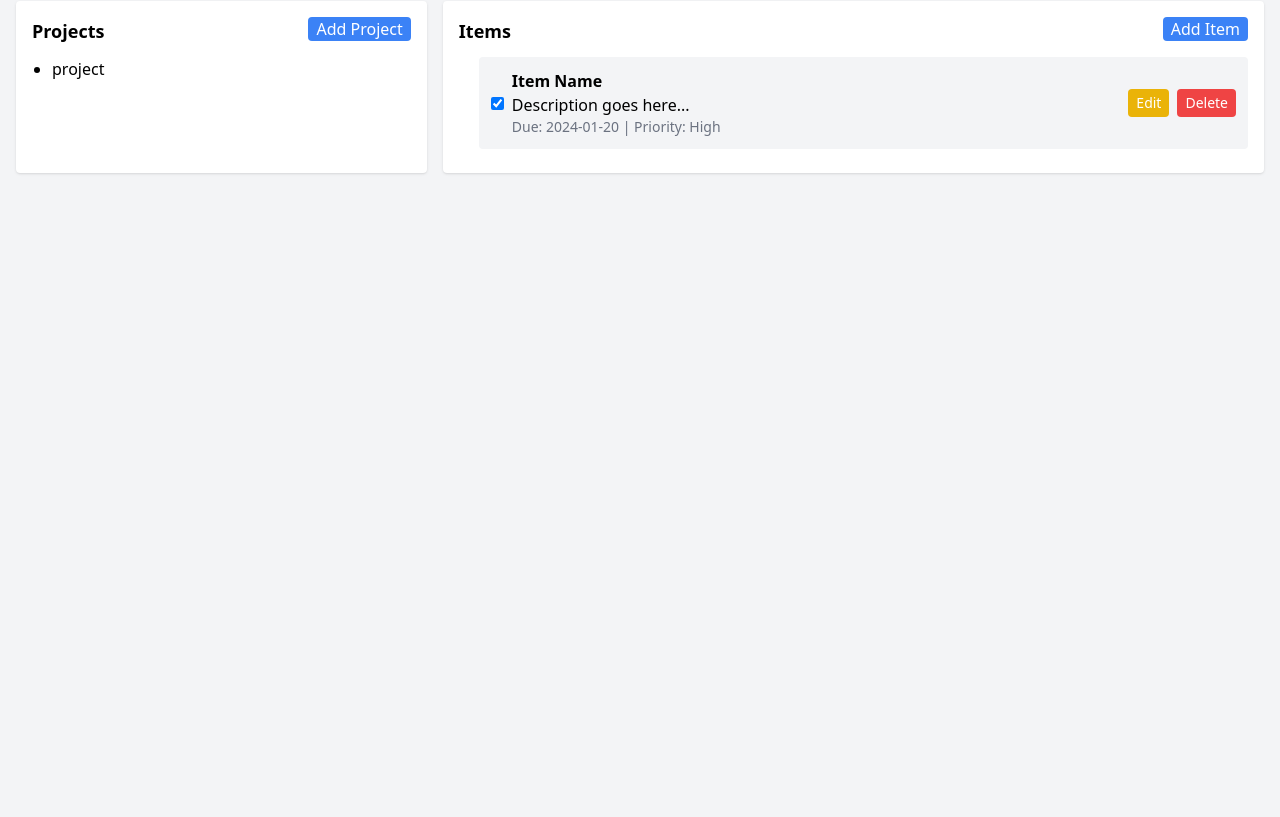
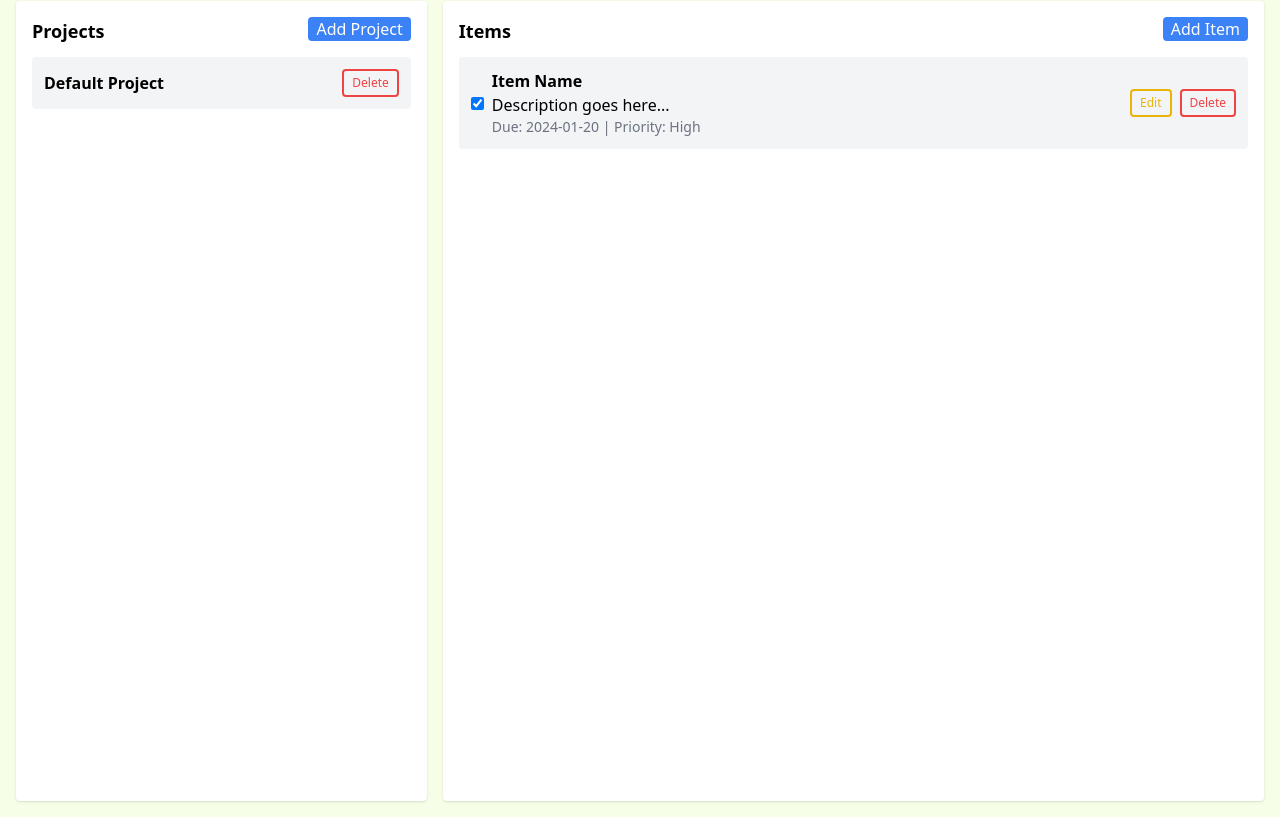
Before and after one commit to mantesso/odin-to-do, a website built with webpack: page dist/index.html in a window 1280 px wide. Shown: the part 67-884 px from the top of the page. Before the commit the page ends 800 px from the top, so only its background shows below. Built offline with nearby package versions, Linux system fonts and the light colour scheme.

Commit message:
design changes

```diff
--- a/dist/index.html
+++ b/dist/index.html
@@ -6,20 +6,29 @@
     <meta name="viewport" content="width=device-width, initial-scale=1.0" />
     <title>Odin to-do</title>
   </head>
-  <body class="bg-gray-100">
+  <body class="bg-lime-50">
     <div class="container mx-auto p-4">
         <h1 class="text-3xl font-bold mb-4">Todo App</h1>
 
 
-        <div class="flex gap-4">
+        <div class="flex gap-4 h-dvh">
 
             <div class="w-1/3 bg-white p-4 rounded shadow">
               <div class="flex justify-between w-full">
                 <h2 class="text-lg font-semibold mb-2">Projects</h2>
                 <button class="bg-blue-500 text-white px-2 py-1text-base rounded mb-4" onclick="openProjectForm()">Add Project</button>
               </div>
-                <ul id="projectList" class="list-disc pl-5">
-                  <li>project</li>
+                <ul id="projectList" class="list-disc">
+                  <li class="flex items-center justify-between bg-gray-100 p-3 rounded mb-2">
+                    <div class="flex items-center">
+                        <div class="">
+                            <p class="font-semibold">Default Project</p>
+                        </div>
+                    </div>
+                    <div class="flex items-center">
+                        <button class="border-2 border-red-500 text-red-500 px-2 py-1 text-xs rounded" onclick="deleteItem(/* itemId */)">Delete</button>
+                    </div>
+                </li>
                 </ul>
             </div>
 
@@ -29,7 +38,7 @@
                  <h2 class="text-lg font-semibold mb-2">Items</h2>
                  <button class="bg-blue-500 text-white px-2 py-1text-base rounded mb-4" onclick="openItemForm()">Add Item</button>
                 </div>
-                <ul id="itemList" class="list-disc pl-5">
+                <ul id="itemList" class="list-disc">
                   <li class="flex items-center justify-between bg-gray-100 p-3 rounded mb-2">
                     <div class="flex items-center">
                         <input type="checkbox" class="mr-2" onclick="toggleCompleteStatus(/* itemId */)" /* Check if completed: */ checked> <!-- Dynamically set checked based on item's completion status -->
@@ -39,9 +48,9 @@
                             <p class="text-sm text-gray-500">Due: 2024-01-20 | Priority: High</p>
                         </div>
                     </div>
-                    <div class="flex items-center">
-                        <button class="bg-yellow-500 text-white px-2 py-1 mr-2 text-sm rounded" onclick="editItem(/* itemId */)">Edit</button>
-                        <button class="bg-red-500 text-white px-2 py-1 text-sm rounded" onclick="deleteItem(/* itemId */)">Delete</button>
+                    <div class="flex items-center space-x-2">
+                        <button class="border-2 border-yellow-500 text-yellow-500 px-2 py-1 text-xs rounded" onclick="editItem(/* itemId */)">Edit</button>
+                        <button class="border-2 border-red-500 text-red-500 px-2 py-1 text-xs rounded" onclick="deleteItem(/* itemId */)">Delete</button>
                     </div>
                 </li>
 
```
Also changed, not shown: dist/bundle.js (+1 -1 lines).
